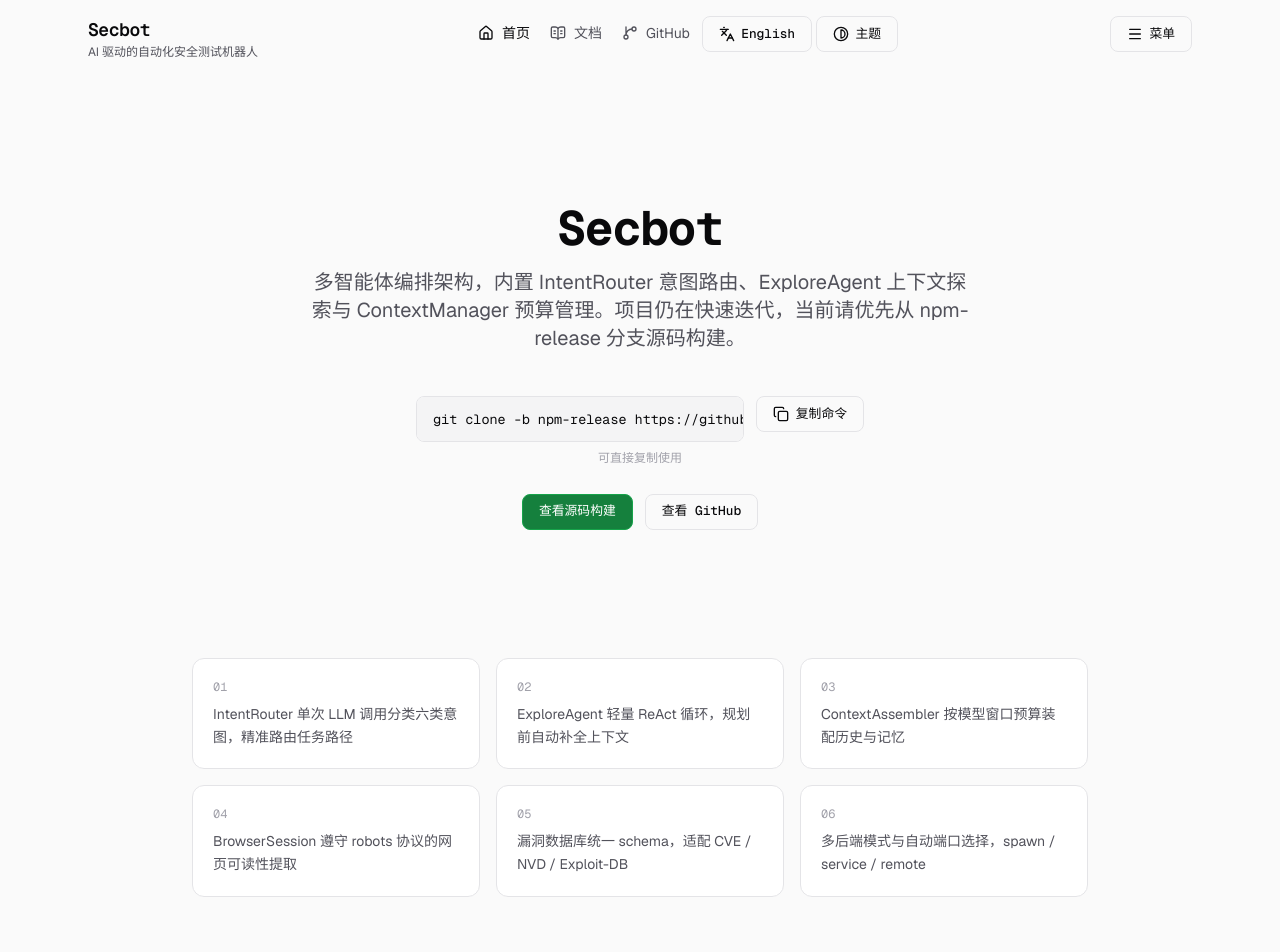
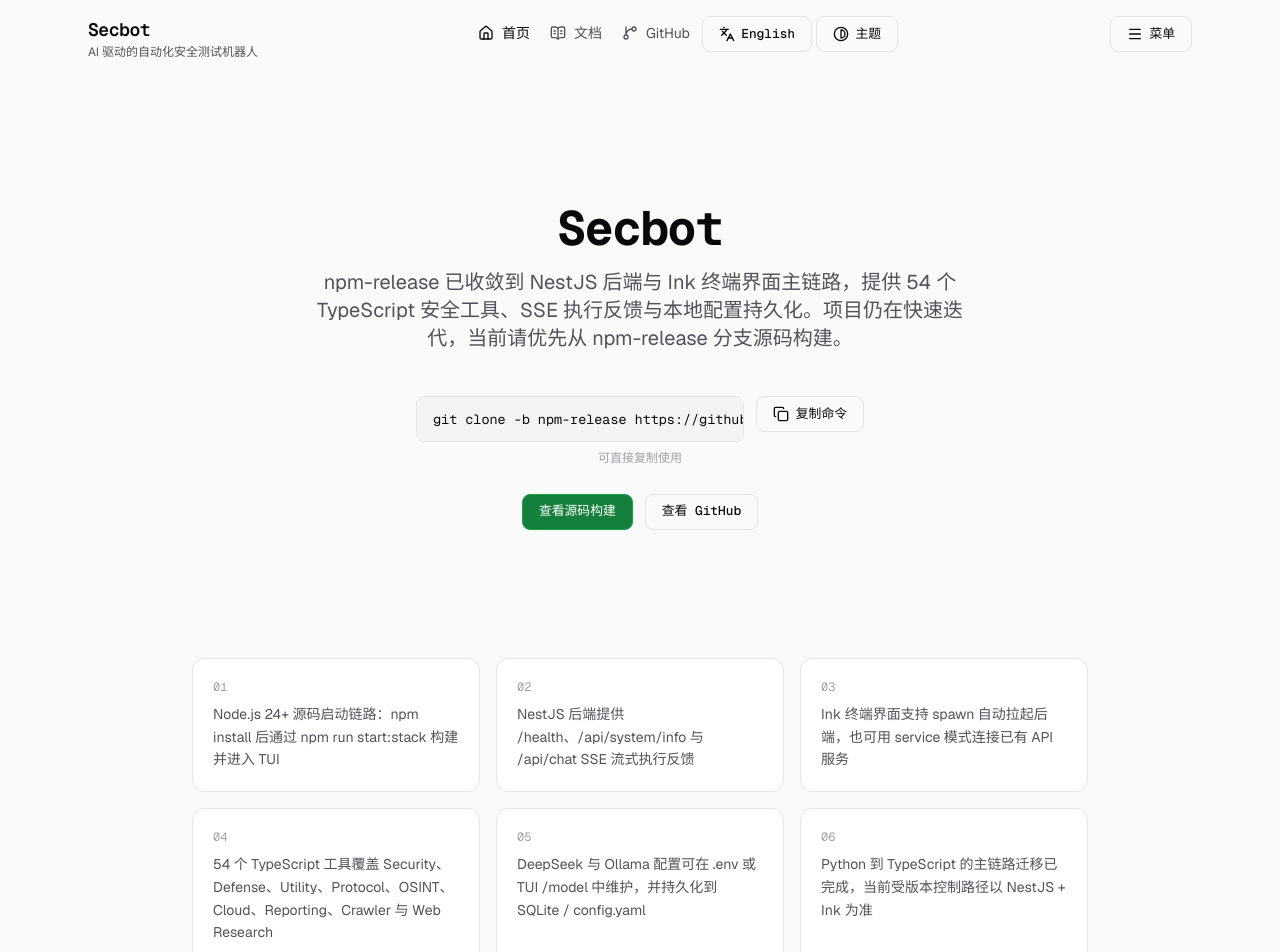
Before and after one commit to iammm0/secbot-pubish-website, a Next.js app: page / in a window 1280 px wide. Shown: the top 952 px of the page. Built offline with nearby package versions, Linux system fonts and the light colour scheme.

Commit message:
docs: 同步 npm-release 文档并更新首页概要

```diff
--- a/scripts/templates/docs-hub-README.md
+++ b/scripts/templates/docs-hub-README.md
@@ -1,6 +1,8 @@
 # Secbot 文档导览
 
 本站 `docs/` 目录由上游 Secbot 开源项目的 `docs/` 同步而来（同步记录见同目录 `SOURCE.txt`）。当前发布站按上游发布分支拆分文档：
+
+> **快速迭代提示**：项目仍处于快速迭代阶段，当前 npm 全局安装命令暂不可作为稳定可用入口。建议 fork 或 star 后准备二次开发、部署或长期使用的用户，优先基于上游 `npm-release` 主分支源码构建项目，以获得更完整的 TypeScript / Node.js / npm 版本能力与后续更新。
 
 | 发布分支 | 版本路线 | 站内入口 |
 |----------|----------|----------|
--- a/src/i18n/messages/en-US.ts
+++ b/src/i18n/messages/en-US.ts
@@ -22,17 +22,17 @@ const enUS = {
   home: {
     heroTitle: "AI-powered automated security testing",
     heroSubtitle:
-      "Multi-agent orchestration with IntentRouter, ExploreAgent, and ContextManager. The project is still moving quickly; build from the npm-release source branch for now.",
+      "The npm-release line now centers on a NestJS backend and Ink terminal UI, with 54 TypeScript security tools, SSE execution feedback, and local config persistence. The project is still moving quickly; build from the npm-release source branch for now.",
     ctaTs: "Build from source",
-    tsCmd: "git clone -b npm-release https://github.com/iammm0/secbot.git && cd secbot && npm install && npm run build",
+    tsCmd: "git clone -b npm-release https://github.com/iammm0/secbot.git && cd secbot && npm install && npm run start:stack",
     highlightTitle: "Core capabilities",
     highlights: [
-      "IntentRouter classifies intent into 6 types in a single LLM call, routing tasks precisely",
-      "ExploreAgent runs a lightweight ReAct loop to fill context gaps before planning",
-      "ContextAssembler fits history and memory within the model's context budget",
-      "BrowserSession respects robots.txt with readability extraction",
-      "Unified vulnerability DB schema adapting CVE / NVD / Exploit-DB",
-      "Multiple backend modes with auto port selection: spawn / service / remote",
+      "Node.js 24+ source workflow: run npm install, then npm run start:stack to build and open the TUI",
+      "NestJS backend exposes /health, /api/system/info, and /api/chat SSE execution feedback",
+      "Ink terminal UI can spawn a local backend automatically or connect to an existing API in service mode",
+      "54 TypeScript tools across Security, Defense, Utility, Protocol, OSINT, Cloud, Reporting, Crawler, and Web Research",
+      "DeepSeek and Ollama settings can live in .env or the TUI /model flow, then persist to SQLite / config.yaml",
+      "The Python-to-TypeScript main path migration is complete; the tracked runtime is now NestJS + Ink",
     ],
   },
   docs: {
--- a/src/i18n/messages/zh-CN.ts
+++ b/src/i18n/messages/zh-CN.ts
@@ -22,17 +22,17 @@ const zhCN = {
   home: {
     heroTitle: "AI 驱动的自动化安全测试平台",
     heroSubtitle:
-      "多智能体编排架构，内置 IntentRouter 意图路由、ExploreAgent 上下文探索与 ContextManager 预算管理。项目仍在快速迭代，当前请优先从 npm-release 分支源码构建。",
+      "npm-release 已收敛到 NestJS 后端与 Ink 终端界面主链路，提供 54 个 TypeScript 安全工具、SSE 执行反馈与本地配置持久化。项目仍在快速迭代，当前请优先从 npm-release 分支源码构建。",
     ctaTs: "查看源码构建",
-    tsCmd: "git clone -b npm-release https://github.com/iammm0/secbot.git && cd secbot && npm install && npm run build",
+    tsCmd: "git clone -b npm-release https://github.com/iammm0/secbot.git && cd secbot && npm install && npm run start:stack",
     highlightTitle: "核心能力",
     highlights: [
-      "IntentRouter 单次 LLM 调用分类六类意图，精准路由任务路径",
-      "ExploreAgent 轻量 ReAct 循环，规划前自动补全上下文",
-      "ContextAssembler 按模型窗口预算装配历史与记忆",
-      "BrowserSession 遵守 robots 协议的网页可读性提取",
-      "漏洞数据库统一 schema，适配 CVE / NVD / Exploit-DB",
-      "多后端模式与自动端口选择，spawn / service / remote",
+      "Node.js 24+ 源码启动链路：npm install 后通过 npm run start:stack 构建并进入 TUI",
+      "NestJS 后端提供 /health、/api/system/info 与 /api/chat SSE 流式执行反馈",
+      "Ink 终端界面支持 spawn 自动拉起后端，也可用 service 模式连接已有 API 服务",
+      "54 个 TypeScript 工具覆盖 Security、Defense、Utility、Protocol、OSINT、Cloud、Reporting、Crawler 与 Web Research",
+      "DeepSeek 与 Ollama 配置可在 .env 或 TUI /model 中维护，并持久化到 SQLite / config.yaml",
+      "Python 到 TypeScript 的主链路迁移已完成，当前受版本控制路径以 NestJS + Ink 为准",
     ],
   },
   docs: {
--- a/src/lib/docs-fs.ts
+++ b/src/lib/docs-fs.ts
@@ -18,7 +18,7 @@ export const DOC_BRANCHES = [
     shortLabel: "npm-release",
     badge: "Node.js / npm",
     channel: "源码构建",
-    summary: "Node.js、NestJS 后端与 Ink 终端界面路线；当前 npm 全局安装暂不作为稳定入口，建议基于 npm-release 源码构建。",
+    summary: "Node.js 24+、NestJS 后端与 Ink 终端界面主链路；当前 npm 全局安装暂不作为稳定入口，建议基于 npm-release 源码构建。",
   },
 ] as const;
 
```
Also changed, not shown: 13 other files (tests, documents, lock files or other folders).
